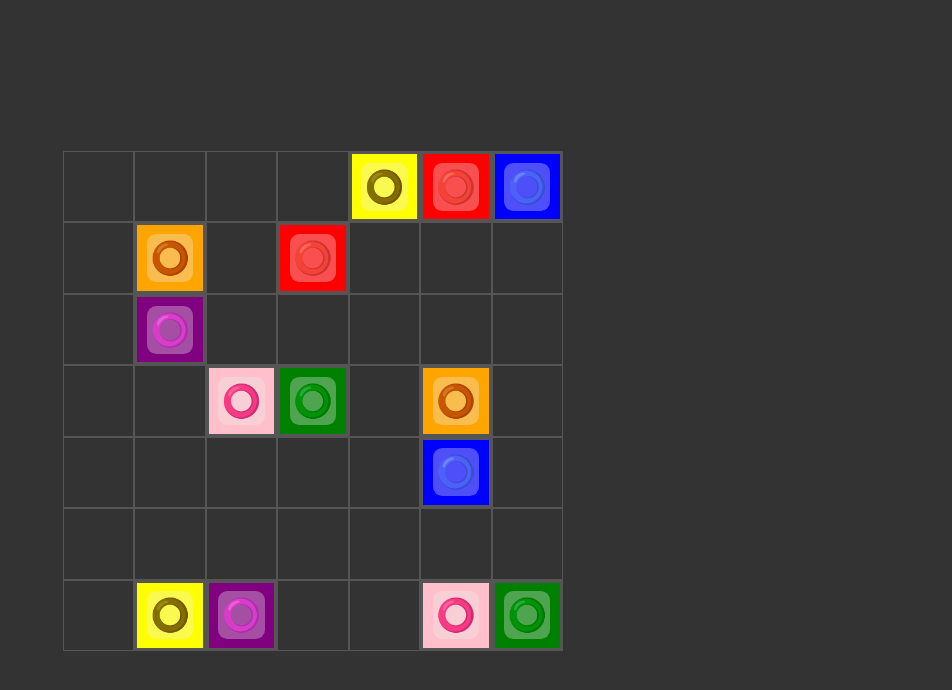
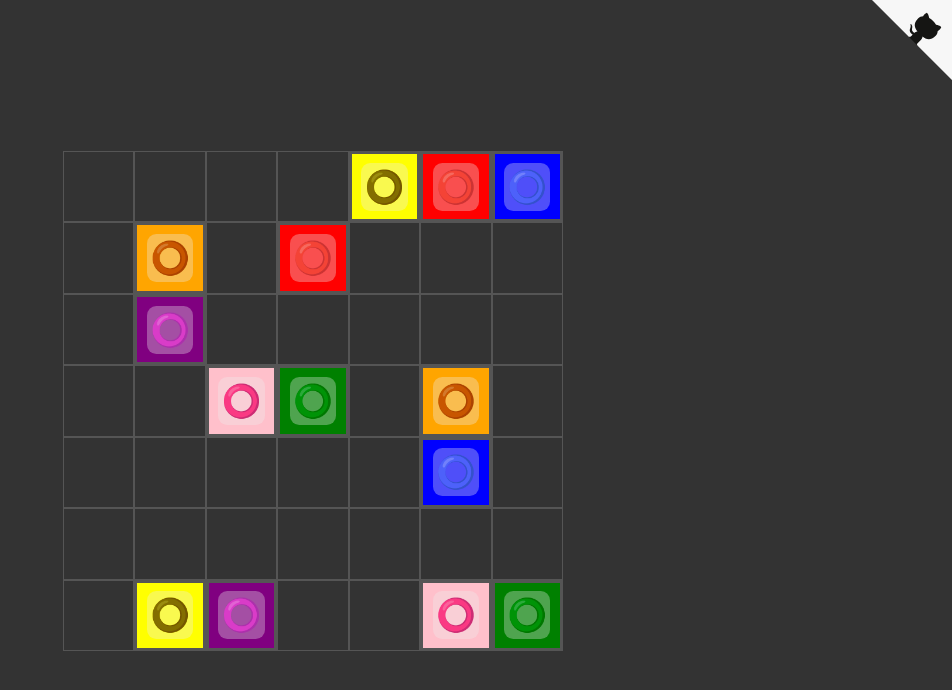
Before and after one commit to Californ1a/wires, a Vue app: page / in a window 1280 px wide. Shown: the top 690 px of the page, without its empty margins (328-1280 px from the left). Built offline with nearby package versions, Linux system fonts and the light colour scheme.

Commit message:
githubcorner

```diff
--- a/src/App.vue
+++ b/src/App.vue
@@ -1,4 +1,5 @@
 <template>
+  <GithubCorner />
   <main>
     <GameBoard :selectedColor="color" @changeColor="setColor" />
     <!-- <div class="buttons">
@@ -15,6 +16,7 @@
 import useStore from '@/store';
 import { storeToRefs } from 'pinia';
 import GameBoard from '@/components/GameBoard.vue';
+import GithubCorner from '@/components/GithubCorner.vue';
 
 const store = useStore();
 const { game } = storeToRefs(store);
--- /dev/null
+++ b/src/components/GithubCorner.vue
@@ -0,0 +1,66 @@
+<template>
+  <a
+    href="https://github.com/Californ1a/chargeup"
+    class="github-corner"
+    aria-label="View source on GitHub"
+    target="_blank"
+    rel="noopener noreferrer">
+    <svg
+      viewBox="0 0 250 250"
+      width="80"
+      height="80"
+      aria-hidden="true">
+      <path d="M0,0 L115,115 L130,115 L142,142 L250,250 L250,0 Z" />
+      <path d="M128.3,109.0 C113.8,99.7 119.0,89.6 119.0,89.6 C122.0,82.7 120.5,78.6 120.5,78.6 C119.2,72.0 123.4,76.3 123.4,76.3 C127.3,80.9 125.5,87.3 125.5,87.3 C122.9,97.6 130.6,101.9 134.4,103.2" fill="currentColor" class="octo-arm p1" />
+      <path d="M115.0,115.0 C114.9,115.1 118.7,116.5 119.8,115.4 L133.7,101.6 C136.9,99.2 139.9,98.4 142.2,98.6 C133.8,88.0 127.5,74.4 143.8,58.0 C148.5,53.4 154.0,51.2 159.7,51.0 C160.3,49.4 163.2,43.6 171.4,40.1 C171.4,40.1 176.1,42.5 178.8,56.2 C183.1,58.6 187.2,61.8 190.9,65.4 C194.5,69.0 197.7,73.2 200.1,77.6 C213.8,80.2 216.3,84.9 216.3,84.9 C212.7,93.1 206.9,96.0 205.4,96.6 C205.1,102.4 203.0,107.8 198.3,112.5 C181.9,128.9 168.3,122.5 157.7,114.1 C157.9,116.9 156.7,120.9 152.7,124.9 L141.0,136.5 C139.8,137.7 141.6,141.9 141.8,141.8 Z" fill="currentColor" class="octo-body" />
+    </svg>
+  </a>
+</template>
+
+<style scoped>
+svg {
+  fill: #fffffff5;
+  color: #151513;
+  position: absolute;
+  top: 0;
+  border: 0;
+  right: 0;
+  z-index: 2;
+}
+
+path.p1 {
+  transform-origin: 130px 106px;
+}
+
+.github-corner:hover .octo-arm {
+  animation: octocat-wave 560ms ease-in-out
+}
+
+@keyframes octocat-wave {
+
+  0%,
+  100% {
+    transform: rotate(0)
+  }
+
+  20%,
+  60% {
+    transform: rotate(-25deg)
+  }
+
+  40%,
+  80% {
+    transform: rotate(10deg)
+  }
+}
+
+@media (max-width:500px) {
+  .github-corner:hover .octo-arm {
+    animation: none
+  }
+
+  .github-corner .octo-arm {
+    animation: octocat-wave 560ms ease-in-out
+  }
+}
+</style>
```
